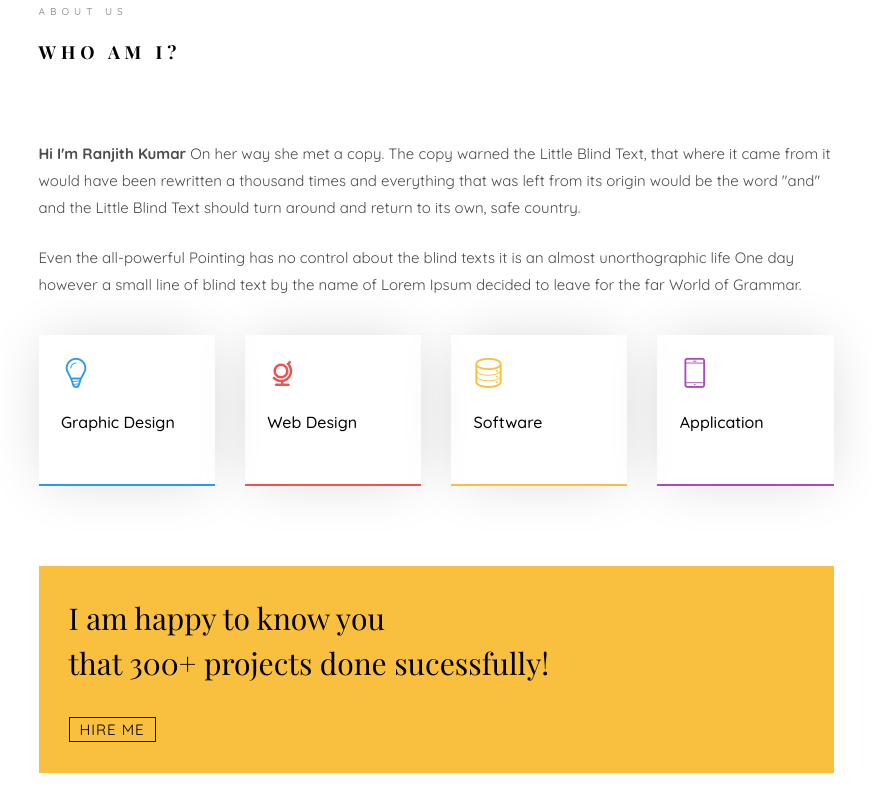
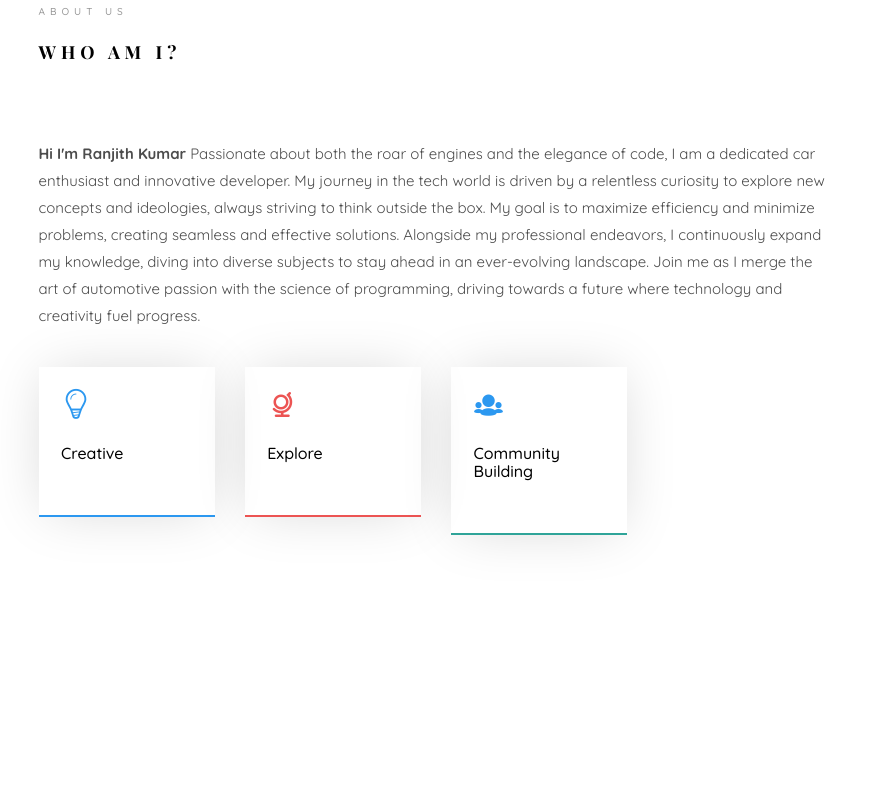
Before and after one commit to Ranjith3098/Ranjith-portfolio.in, a plain HTML site: page index.html in a window 1280 px wide. Shown: the part 1007-1814 px from the top of the page, without its empty margins (354-1226 px from the left). Drawn offline with nearby package versions, Linux system fonts and the light colour scheme; files whose address does not match are found by name; a web font is replaced by a local one.

Commit message:
update bio1

```diff
--- a/index.html
+++ b/index.html
@@ -135,8 +135,9 @@
 									<div class="about-desc">
 										<span class="heading-meta">About Us</span>
 										<h2 class="colorlib-heading">Who Am I?</h2>
-										<p><strong>Hi I'm Ranjith Kumar</strong> On her way she met a copy. The copy warned the Little Blind Text, that where it came from it would have been rewritten a thousand times and everything that was left from its origin would be the word "and" and the Little Blind Text should turn around and return to its own, safe country.</p>
-										<p>Even the all-powerful Pointing has no control about the blind texts it is an almost unorthographic life One day however a small line of blind text by the name of Lorem Ipsum decided to leave for the far World of Grammar.</p>
+										<p><strong>Hi I'm Ranjith Kumar</strong>
+											Passionate about both the roar of engines and the elegance of code, I am a dedicated car enthusiast and innovative developer. My journey in the tech world is driven by a relentless curiosity to explore new concepts and ideologies, always striving to think outside the box. My goal is to maximize efficiency and minimize problems, creating seamless and effective solutions. Alongside my professional endeavors, I continuously expand my knowledge, diving into diverse subjects to stay ahead in an ever-evolving landscape. Join me as I merge the art of automotive passion with the science of programming, driving towards a future where technology and creativity fuel progress.
+										</p>
 									</div>
 								</div>
 							</div>
@@ -144,36 +145,43 @@
 								<div class="col-md-3 animate-box" data-animate-effect="fadeInLeft">
 									<div class="services color-1">
 										<span class="icon2"><i class="icon-bulb"></i></span>
-										<h3>Graphic Design</h3>
+										<h3>Creative</h3>
 									</div>
 								</div>
 								<div class="col-md-3 animate-box" data-animate-effect="fadeInRight">
 									<div class="services color-2">
 										<span class="icon2"><i class="icon-globe-outline"></i></span>
-										<h3>Web Design</h3>
+										<h3>Explore</h3>
 									</div>
 								</div>
-								<div class="col-md-3 animate-box" data-animate-effect="fadeInTop">
+								<div class="col-md-3 animate-box" data-animate-effect="fadeInRight">
+									<div class="services color-5">
+										<span class="icon2"><i class="icon-group"></i></span>
+										<h3>Community Building</h3>
+									</div>
+								</div>
+
+								<!-- <div class="col-md-3 animate-box" data-animate-effect="fadeInTop">
 									<div class="services color-3">
 										<span class="icon2"><i class="icon-data"></i></span>
-										<h3>Software</h3>
+										<h3>Handling DataBases</h3>
 									</div>
-								</div>
-								<div class="col-md-3 animate-box" data-animate-effect="fadeInBottom">
+								</div> -->
+								<!-- <div class="col-md-3 animate-box" data-animate-effect="fadeInBottom">
 									<div class="services color-4">
 										<span class="icon2"><i class="icon-phone3"></i></span>
-										<h3>Application</h3>
+										<h3></h3>
 									</div>
-								</div>
+								</div> -->
 							</div>
-							<div class="row">
+							<!-- <div class="row">
 								<div class="col-md-12 animate-box" data-animate-effect="fadeInLeft">
 									<div class="hire">
 										<h2>I am happy to know you <br>that 300+ projects done sucessfully!</h2>
 										<a href="#" class="btn-hire">Hire me</a>
 									</div>
 								</div>
-							</div>
+							</div> -->
 						</div>
 					</div>
 				</div>
```
